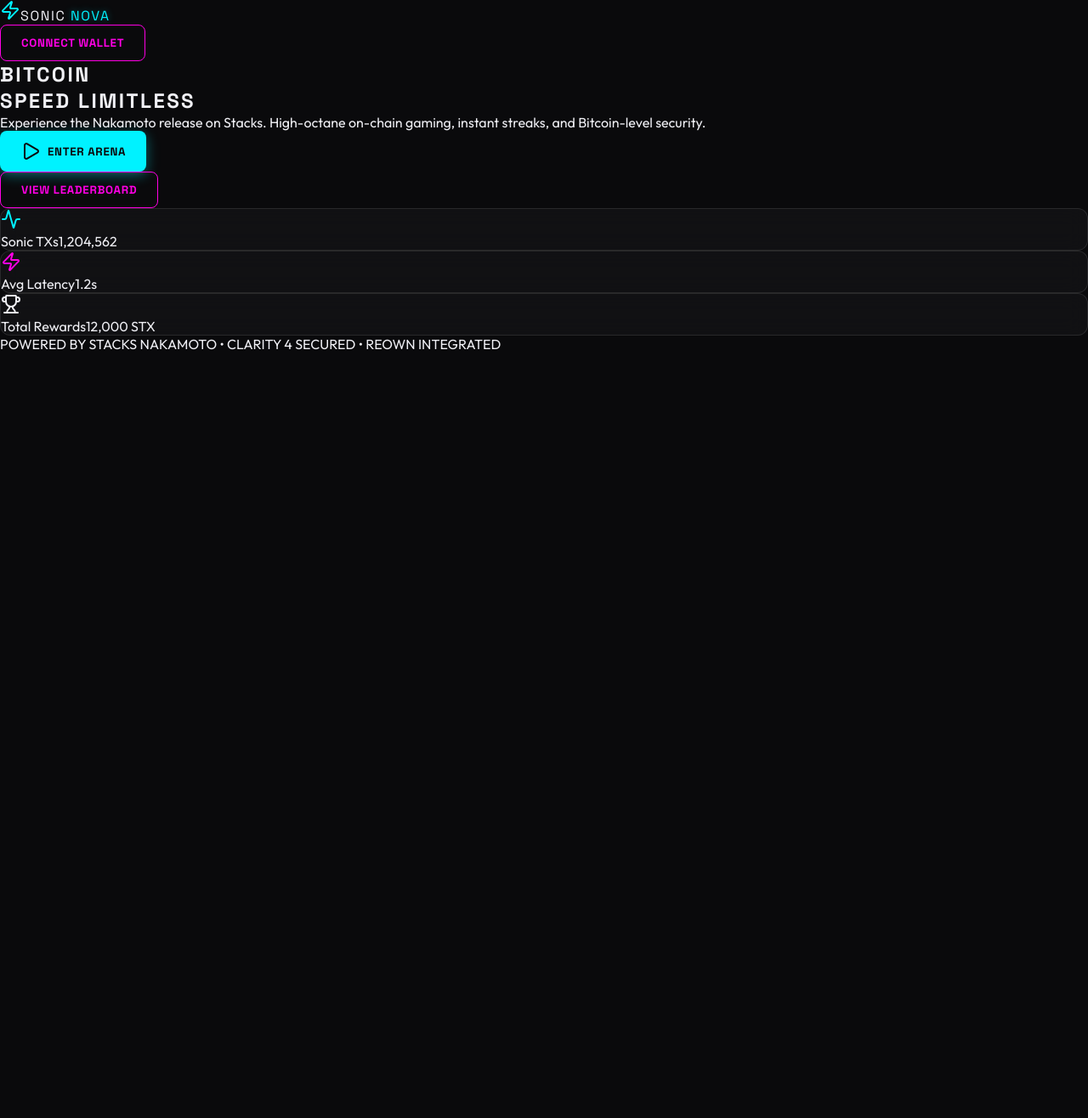
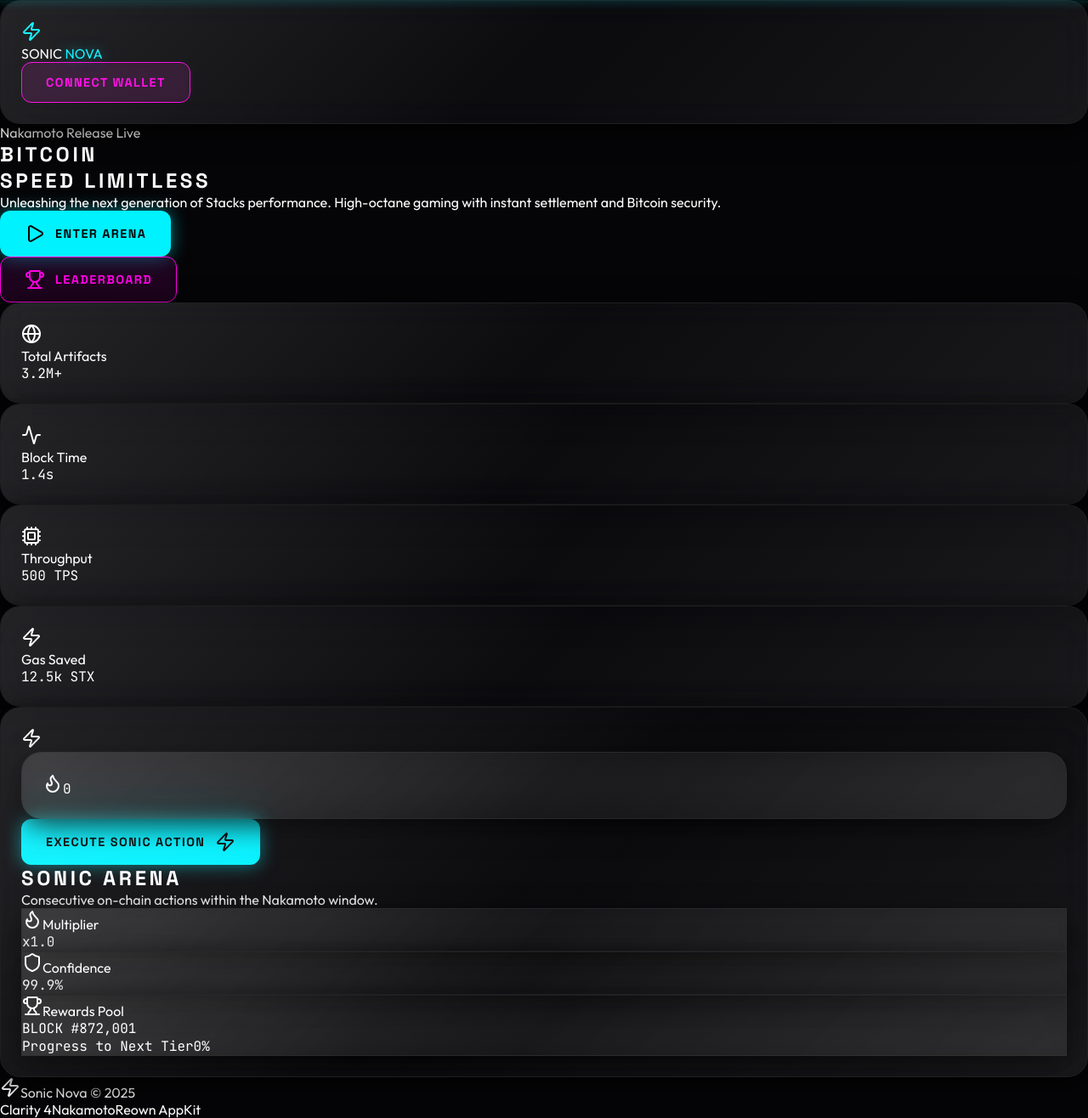
Before and after one commit to Goodnessmbakara/sonic-nova, a Next.js app: page / in a window 1280 px wide. Shown: the whole page at 85% size. Before the commit the page ends 800 px from the top, so only its background shows below. Built offline with nearby package versions, Linux system fonts and the light colour scheme; what @reown/appkit would draw is missing.

Commit message:
style: premium glassmorphism redesign and layout improvements

```diff
--- a/src/app/globals.css
+++ b/src/app/globals.css
@@ -1,21 +1,26 @@
-@import url('https://fonts.googleapis.com/css2?family=Outfit:wght@300;400;600;800&family=Space+Grotesk:wght@300;400;500;700&display=swap');
+@import url('https://fonts.googleapis.com/css2?family=Outfit:wght@300;400;600;800&family=Space+Grotesk:wght@300;400;500;700&family=JetBrains+Mono:wght@400;700&display=swap');
 
 :root {
-  /* Color Palette - Cyberpunk Neon */
-  --bg-deep: #0a0a0c;
-  --bg-surface: #141418;
+  /* Color Palette - Premium Cyberpunk */
+  --bg-deep: #050507;
+  --bg-surface: #0c0c10;
   --primary-neon: #00f2ff;
-  --primary-glow: rgba(0, 242, 255, 0.4);
+  --primary-glow: rgba(0, 242, 255, 0.5);
   --secondary-neon: #ff00e5;
-  --secondary-glow: rgba(255, 0, 229, 0.4);
+  --secondary-glow: rgba(255, 0, 229, 0.5);
   --accent-gold: #ffb800;
-  --text-primary: #f0f0f5;
-  --text-secondary: #9ea0a8;
-  --border-muted: rgba(255, 255, 255, 0.08);
-  --glass-bg: rgba(20, 20, 24, 0.7);
-  --glass-border: rgba(255, 255, 255, 0.1);
-  --success: #00ff66;
-  --error: #ff3333;
+  --accent-glow: rgba(255, 184, 0, 0.4);
+
+  --text-primary: #ffffff;
+  --text-secondary: rgba(255, 255, 255, 0.6);
+  --text-muted: rgba(255, 255, 255, 0.4);
+
+  --glass-bg: rgba(255, 255, 255, 0.03);
+  --glass-border: rgba(255, 255, 255, 0.08);
+  --glass-shine: linear-gradient(135deg, rgba(255,255,255,0.1) 0%, rgba(255,255,255,0) 50%, rgba(255,255,255,0.05) 100%);
+
+  --success: #00ff9d;
+  --error: #ff3e3e;
 }
 
 * {
@@ -24,123 +29,142 @@
   margin: 0;
 }
 
-html,
 body {
-  max-width: 100vw;
-  overflow-x: hidden;
   background: var(--bg-deep);
   color: var(--text-primary);
-  font-family: 'Outfit', -apple-system, BlinkMacSystemFont, Segoe UI, Roboto, Helvetica Neue, Arial, sans-serif;
-  scroll-behavior: smooth;
+  font-family: 'Outfit', sans-serif;
+  overflow-x: hidden;
+  min-height: 100vh;
 }
 
+/* Glassmorphism Styles */
+.glass {
+  background: var(--glass-bg);
+  backdrop-filter: blur(20px) saturate(180%);
+  -webkit-backdrop-filter: blur(20px) saturate(180%);
+  border: 1px solid var(--glass-border);
+  box-shadow: 0 8px 32px 0 rgba(0, 0, 0, 0.8);
+  position: relative;
+  overflow: hidden;
+}
+
+.glass::before {
+  content: "";
+  position: absolute;
+  top: 0;
+  left: 0;
+  right: 0;
+  bottom: 0;
+  background: var(--glass-shine);
+  pointer-events: none;
+  z-index: 1;
+}
+
+.glass-card {
+  border-radius: 24px;
+  padding: 24px;
+}
+
+/* Typography */
 h1, h2, h3, .glitch-text {
   font-family: 'Space Grotesk', sans-serif;
   text-transform: uppercase;
-  letter-spacing: 0.1em;
+  letter-spacing: 0.15em;
+  font-weight: 800;
 }
 
-/* Glassmorphism utility */
-.glass {
-  background: var(--glass-bg);
-  backdrop-filter: blur(12px);
-  -webkit-backdrop-filter: blur(12px);
-  border: 1px solid var(--glass-border);
-  border-radius: 12px;
+.font-mono {
+  font-family: 'JetBrains Mono', monospace;
 }
 
-/* Neon Glows */
+/* Neon Utilites */
+.neon-text-primary {
+  color: var(--primary-neon);
+  text-shadow: 0 0 15px var(--primary-glow);
+}
+
+.neon-text-secondary {
+  color: var(--secondary-neon);
+  text-shadow: 0 0 15px var(--secondary-glow);
+}
+
 .neon-border-primary {
   border: 1px solid var(--primary-neon);
-  box-shadow: 0 0 10px var(--primary-glow), inset 0 0 5px var(--primary-glow);
+  box-shadow: 0 0 20px var(--primary-glow), inset 0 0 10px var(--primary-glow);
 }
 
 .neon-border-secondary {
   border: 1px solid var(--secondary-neon);
-  box-shadow: 0 0 10px var(--secondary-glow), inset 0 0 5px var(--secondary-glow);
-}
-
-.neon-text-primary {
-  color: var(--primary-neon);
-  text-shadow: 0 0 8px var(--primary-glow);
-}
-
-.neon-text-secondary {
-  color: var(--secondary-neon);
-  text-shadow: 0 0 8px var(--secondary-glow);
+  box-shadow: 0 0 20px var(--secondary-glow), inset 0 0 10px var(--secondary-glow);
 }
 
 /* Buttons */
 .sonic-button {
-  padding: 12px 24px;
-  border-radius: 8px;
+  padding: 14px 28px;
+  border-radius: 12px;
   font-weight: 700;
   text-transform: uppercase;
   cursor: pointer;
-  transition: all 0.2s cubic-bezier(0.4, 0, 0.2, 1);
+  transition: all 0.3s cubic-bezier(0.19, 1, 0.22, 1);
   display: flex;
   align-items: center;
   justify-content: center;
-  gap: 8px;
-  border: none;
+  gap: 12px;
+  border: 1px solid transparent;
   font-family: 'Space Grotesk', sans-serif;
-  letter-spacing: 0.05em;
+  letter-spacing: 0.1em;
+  font-size: 0.9rem;
 }
 
 .sonic-button-primary {
   background: var(--primary-neon);
   color: var(--bg-deep);
-  box-shadow: 0 4px 15px var(--primary-glow);
+  box-shadow: 0 0 20px var(--primary-glow);
 }
 
 .sonic-button-primary:hover {
-  transform: translateY(-2px);
-  box-shadow: 0 6px 20px var(--primary-glow);
-  filter: brightness(1.1);
+  transform: translateY(-3px) scale(1.02);
+  box-shadow: 0 0 30px var(--primary-glow);
 }
 
 .sonic-button-secondary {
-  background: transparent;
+  background: rgba(255, 0, 229, 0.1);
   border: 1px solid var(--secondary-neon);
   color: var(--secondary-neon);
+  backdrop-filter: blur(5px);
 }
 
 .sonic-button-secondary:hover {
   background: var(--secondary-neon);
-  color: var(--text-primary);
-  box-shadow: 0 0 15px var(--secondary-glow);
-}
-
-/* Layout Utilities */
-.container-full {
-  width: 100%;
-  max-width: 1200px;
-  margin: 0 auto;
-  padding: 0 20px;
-}
-
-.flex-center {
-  display: flex;
-  align-items: center;
-  justify-content: center;
+  color: #fff;
+  box-shadow: 0 0 20px var(--secondary-glow);
+  transform: translateY(-2px);
 }
 
 /* Animations */
-@keyframes pulse {
-  0% { opacity: 0.4; }
-  50% { opacity: 0.8; }
-  100% { opacity: 0.4; }
+@keyframes float {
+  0%, 100% { transform: translateY(0); }
+  50% { transform: translateY(-20px); }
 }
 
-.animate-pulse-slow {
-  animation: pulse 3s infinite;
+.animate-float {
+  animation: float 6s ease-in-out infinite;
 }
 
-@keyframes slideUp {
-  from { transform: translateY(20px); opacity: 0; }
-  to { transform: translateY(0); opacity: 1; }
+@keyframes scanline {
+  0% { transform: translateY(-100%); }
+  100% { transform: translateY(100%); }
 }
 
-.animate-slide-up {
-  animation: slideUp 0.6s ease-out forwards;
+.scanline {
+  position: fixed;
+  top: 0;
+  left: 0;
+  width: 100%;
+  height: 2px;
+  background: rgba(0, 242, 255, 0.1);
+  box-shadow: 0 0 10px rgba(0, 242, 255, 0.5);
+  z-index: 100;
+  pointer-events: none;
+  animation: scanline 8s linear infinite;
 }
--- a/src/app/page.tsx
+++ b/src/app/page.tsx
@@ -1,90 +1,147 @@
 'use client'
 
-import { Zap, Activity, Trophy, Play } from 'lucide-react'
+import { Zap, Activity, Trophy, Play, Globe, Cpu } from 'lucide-react'
+import Arena from '@/components/Arena'
 
 export default function Home() {
   return (
-    <main className="min-h-screen relative overflow-hidden flex flex-col items-center justify-center p-4">
-      {/* Background Decor */}
-      <div className="absolute top-[-10%] left-[-10%] w-[40%] h-[40%] bg-primary-glow rounded-full blur-[120px] animate-pulse-slow"></div>
-      <div className="absolute bottom-[-10%] right-[-10%] w-[40%] h-[40%] bg-secondary-glow rounded-full blur-[120px] animate-pulse-slow"></div>
+    <main className="min-h-screen relative bg-deep overflow-hidden flex flex-col items-center">
+      {/* Dynamic Background Elements */}
+      <div className="fixed inset-0 pointer-events-none">
+        <div className="absolute top-[-20%] left-[-10%] w-[60%] h-[60%] bg-[radial-gradient(circle,rgba(0,242,255,0.15)_0%,transparent_70%)] animate-float"></div>
+        <div className="absolute bottom-[-10%] right-[-10%] w-[50%] h-[50%] bg-[radial-gradient(circle,rgba(255,0,229,0.1)_0%,transparent_70%)] animate-pulse-slow"></div>
+        <div className="scanline"></div>
+      </div>
 
       {/* Header / Nav */}
-      <nav className="absolute top-0 w-full p-8 flex justify-between items-center max-w-7xl">
-        <div className="flex items-center gap-2">
-          <Zap className="neon-text-primary w-8 h-8" />
-          <span className="text-2xl font-extrabold glitch-text tracking-tighter">
-            Sonic <span className="neon-text-primary">Nova</span>
+      <nav className="sticky top-0 z-50 w-full px-6 py-4 flex justify-center">
+        <div className="glass glass-card w-full max-w-7xl flex justify-between items-center rounded-2xl py-3 px-6">
+          <div className="flex items-center gap-3">
+            <div className="w-10 h-10 rounded-xl bg-primary-neon/10 flex-center border border-primary-neon/30">
+              <Zap className="neon-text-primary w-6 h-6" />
+            </div>
+            <span className="text-2xl font-black tracking-tighter">
+              SONIC <span className="neon-text-primary">NOVA</span>
             </span>
           </div>
           <button className="sonic-button sonic-button-secondary">
             Connect Wallet
           </button>
+        </div>
       </nav>
 
+      {/* Content Container */}
+      <div className="relative z-10 w-full max-w-7xl px-6 flex flex-col items-center">
+
         {/* Hero Section */}
-      <section className="text-center z-10 animate-slide-up">
-        <h1 className="text-6xl md:text-8xl font-black mb-4 leading-tight">
+        <section className="text-center mt-24 md:mt-32 animate-slide-up">
+          <div className="inline-flex items-center gap-2 px-4 py-1 rounded-full bg-primary-neon/10 border border-primary-neon/20 text-primary-neon text-xs font-bold tracking-widest uppercase mb-8">
+            <span className="relative flex h-2 w-2">
+              <span className="animate-ping absolute inline-flex h-full w-full rounded-full bg-primary-neon opacity-75"></span>
+              <span className="relative inline-flex rounded-full h-2 w-2 bg-primary-neon"></span>
+            </span>
+            Nakamoto Release Live
+          </div>
+
+          <h1 className="text-6xl md:text-9xl font-black mb-6 leading-[0.9] tracking-[ -0.05em]">
             BITCOIN <br />
-          <span className="text-transparent bg-clip-text bg-gradient-to-r from-primary-neon to-secondary-neon">
+            <span className="text-transparent bg-clip-text bg-gradient-to-r from-primary-neon via-secondary-neon to-accent-gold">
               SPEED LIMITLESS
             </span>
           </h1>
-        <p className="text-text-secondary text-xl max-w-2xl mx-auto mb-10 font-light">
-          Experience the Nakamoto release on Stacks. High-octane on-chain gaming,
-          instant streaks, and Bitcoin-level security.
+
+          <p className="text-text-secondary text-lg md:text-xl max-w-2xl mx-auto mb-12 font-medium leading-relaxed">
+            Unleashing the next generation of Stacks performance.
+            High-octane gaming with instant settlement and Bitcoin security.
           </p>
 
           <div className="flex flex-col md:flex-row gap-6 justify-center">
-          <button className="sonic-button sonic-button-primary text-xl px-12 py-6">
-            <Play className="fill-current" />
+            <button
+              className="sonic-button sonic-button-primary text-lg px-10 py-5 group"
+              onClick={() => document.getElementById('arena')?.scrollIntoView({ behavior: 'smooth' })}
+            >
+              <Play className="fill-current w-5 h-5 group-hover:scale-110 transition-transform" />
               Enter Arena
             </button>
-          <button className="sonic-button sonic-button-secondary text-xl px-12 py-6">
-            View Leaderboard
+            <button className="sonic-button sonic-button-secondary text-lg px-10 py-5">
+              <Trophy className="w-5 h-5" />
+              Leaderboard
             </button>
           </div>
         </section>
 
-      {/* Stats Counter */}
-      <div className="grid grid-cols-1 md:grid-cols-3 gap-8 mt-20 w-full max-w-5xl">
+        {/* Stats Grid */}
+        <div className="grid grid-cols-1 md:grid-cols-4 gap-4 mt-24 w-full">
           <StatCard
-          icon={<Activity className="neon-text-primary" />}
-          label="Sonic TXs"
-          value="1,204,562"
+            icon={<Globe className="w-5 h-5" />}
+            label="Total Artifacts"
+            value="3.2M+"
+            color="primary"
           />
           <StatCard
-          icon={<Zap className="neon-text-secondary" />}
-          label="Avg Latency"
-          value="1.2s"
+            icon={<Activity className="w-5 h-5" />}
+            label="Block Time"
+            value="1.4s"
+            color="secondary"
           />
           <StatCard
-          icon={<Trophy className="text-accent-gold" />}
-          label="Total Rewards"
-          value="12,000 STX"
+            icon={<Cpu className="w-5 h-5" />}
+            label="Throughput"
+            value="500 TPS"
+            color="gold"
+          />
+          <StatCard
+            icon={<Zap className="w-5 h-5" />}
+            label="Gas Saved"
+            value="12.5k STX"
+            color="primary"
           />
         </div>
 
-      {/* Footer Decoration */}
-      <div className="mt-20 opacity-30 text-xs tracking-widest text-center">
-        POWERED BY STACKS NAKAMOTO • CLARITY 4 SECURED • REOWN INTEGRATED
+        {/* Arena Section */}
+        <section id="arena" className="w-full mt-32 mb-40">
+          <Arena />
+        </section>
       </div>
+
+      {/* Footer */}
+      <footer className="w-full py-12 border-t border-white/5 bg-black/50 backdrop-blur-xl">
+        <div className="max-w-7xl mx-auto px-6 flex flex-col md:flex-row justify-between items-center gap-8">
+          <div className="flex items-center gap-2 opacity-50">
+            <Zap className="w-4 h-4" />
+            <span className="text-sm font-bold tracking-widest uppercase">Sonic Nova &copy; 2025</span>
+          </div>
+          <div className="flex gap-8 text-xs font-bold tracking-[0.2em] uppercase opacity-30">
+            <span>Clarity 4</span>
+            <span>Nakamoto</span>
+            <span>Reown AppKit</span>
+          </div>
+        </div>
+      </footer>
     </main>
   )
 }
 
-function StatCard({ icon, label, value }: { icon: React.ReactNode, label: string, value: string }) {
+function StatCard({ icon, label, value, color }: { icon: React.ReactNode, label: string, value: string, color: 'primary' | 'secondary' | 'gold' }) {
+  const colors = {
+    primary: 'border-b-primary-neon text-primary-neon',
+    secondary: 'border-b-secondary-neon text-secondary-neon',
+    gold: 'border-b-accent-gold text-accent-gold'
+  }
+
   return (
-    <div className="glass p-6 flex flex-col items-center gap-2 border-l-4 border-l-primary-neon">
-      <div className="p-3 rounded-full bg-white/5 mb-2">
+    <div className="glass glass-card flex flex-col gap-4 border-b-2 transition-transform hover:-translate-y-1">
+      <div className={cn("inline-flex w-10 h-10 rounded-xl bg-white/5 flex-center border border-white/10", colors[color])}>
         {icon}
       </div>
-      <span className="text-text-secondary uppercase text-xs tracking-widest font-bold">
-        {label}
-      </span>
-      <span className="text-3xl font-black font-mono tracking-tighter">
-        {value}
-      </span>
+      <div>
+        <p className="text-[10px] font-black tracking-widest uppercase text-text-muted mb-1">{label}</p>
+        <p className="text-2xl font-bold font-mono tracking-tighter">{value}</p>
+      </div>
     </div>
   )
 }
+
+function cn(...inputs: any[]) {
+  return inputs.filter(Boolean).join(' ')
+}
--- /dev/null
+++ b/src/components/Arena.tsx
@@ -0,0 +1,136 @@
+'use client'
+
+import { useState } from 'react'
+import { Zap, Shield, Flame, Trophy, Loader2 } from 'lucide-react'
+import { clsx, type ClassValue } from 'clsx'
+import { twMerge } from 'tailwind-merge'
+
+function cn(...inputs: ClassValue[]) {
+  return twMerge(clsx(inputs))
+}
+
+export default function Arena() {
+  const [streak, setStreak] = useState(0)
+  const [isCharging, setIsCharging] = useState(false)
+
+  const handleSonicAction = () => {
+    setIsCharging(true)
+    setTimeout(() => {
+      setStreak(s => s + 1)
+      setIsCharging(false)
+    }, 600)
+  }
+
+  return (
+    <div className="w-full max-w-5xl mx-auto">
+      <div className="glass glass-card relative p-8 md:p-12">
+        {/* Background Glows */}
+        <div className="absolute top-0 right-0 w-64 h-64 bg-primary-glow rounded-full blur-[100px] opacity-10"></div>
+        <div className="absolute bottom-0 left-0 w-64 h-64 bg-secondary-glow rounded-full blur-[100px] opacity-10"></div>
+
+        <div className="flex flex-col lg:flex-row gap-12 items-center">
+
+          {/* Left Side: Game Visuals */}
+          <div className="flex-1 flex flex-col items-center">
+            <div className={cn(
+              "relative w-64 h-64 rounded-full flex-center transition-all duration-500",
+              streak > 0 ? "neon-border-primary" : "border-2 border-white/5",
+              isCharging && "scale-90"
+            )}>
+              {/* Inner Rings */}
+              <div className={cn(
+                "absolute inset-4 rounded-full border border-white/5 transition-all duration-500",
+                isCharging && "border-primary-neon animate-spin-slow"
+              )}></div>
+
+              {/* Pulsing Core */}
+              <div className={cn(
+                "absolute inset-0 rounded-full bg-primary-glow blur-2xl transition-opacity duration-500",
+                streak > 0 ? "opacity-30" : "opacity-0",
+                isCharging && "opacity-80"
+              )}></div>
+
+              <div className="relative z-10 flex flex-col items-center">
+                {isCharging ? (
+                  <Loader2 className="w-20 h-20 neon-text-primary animate-spin" />
+                ) : (
+                  <Zap className={cn(
+                    "w-20 h-20 transition-all duration-500 transform",
+                    streak > 0 ? "neon-text-primary scale-110 rotate-12" : "text-white/10"
+                  )} />
+                )}
+              </div>
+
+              {/* Streak Badge */}
+              <div className="absolute -top-2 -right-2 glass glass-card bg-secondary-neon/20 border-secondary-neon/40 px-5 py-2 rounded-2xl flex items-center gap-2 transform rotate-12">
+                <Flame className="w-5 h-5 text-secondary-neon fill-current" />
+                <span className="text-2xl font-black font-mono">{streak}</span>
+              </div>
+            </div>
+
+            <button
+              onClick={handleSonicAction}
+              disabled={isCharging}
+              className={cn(
+                "sonic-button sonic-button-primary mt-12 w-full max-w-sm py-6 text-xl",
+                isCharging && "opacity-50"
+              )}
+            >
+              {isCharging ? "Broadcasting..." : "Execute Sonic Action"}
+              {!isCharging && <Zap className="w-5 h-5" />}
+            </button>
+          </div>
+
+          {/* Right Side: Info & Stats */}
+          <div className="flex-1 w-full space-y-6">
+            <div>
+              <h2 className="text-3xl font-black mb-2 tracking-tighter">SONIC ARENA</h2>
+              <p className="text-text-secondary">Consecutive on-chain actions within the Nakamoto window.</p>
+            </div>
+
+            <div className="grid grid-cols-1 md:grid-cols-2 gap-4">
+              <div className="glass bg-white/5 rounded-2xl p-6 border-white/10">
+                <div className="flex items-center gap-3 mb-2">
+                  <Flame className="w-4 h-4 text-secondary-neon" />
+                  <span className="text-xs font-black tracking-widest text-text-muted uppercase">Multiplier</span>
+                </div>
+                <div className="text-3xl font-bold font-mono text-secondary-neon">
+                  x{(1 + streak * 0.1).toFixed(1)}
+                </div>
+              </div>
+
+              <div className="glass bg-white/5 rounded-2xl p-6 border-white/10">
+                <div className="flex items-center gap-3 mb-2">
+                  <Shield className="w-4 h-4 text-primary-neon" />
+                  <span className="text-xs font-black tracking-widest text-text-muted uppercase">Confidence</span>
+                </div>
+                <div className="text-3xl font-bold font-mono text-primary-neon">99.9%</div>
+              </div>
+            </div>
+
+            <div className="glass bg-primary-neon/5 rounded-2xl p-6 border-primary-neon/20">
+              <div className="flex justify-between items-center mb-4">
+                <div className="flex items-center gap-2">
+                  <Trophy className="w-5 h-5 text-accent-gold" />
+                  <span className="text-sm font-bold tracking-widest uppercase">Rewards Pool</span>
+                </div>
+                <span className="text-xs font-mono text-text-muted">BLOCK #872,001</span>
+              </div>
+              <div className="h-2 w-full bg-white/5 rounded-full overflow-hidden">
+                <div
+                  className="h-full bg-gradient-to-r from-primary-neon to-secondary-neon transition-all duration-1000"
+                  style={{ width: `${Math.min(streak * 5, 100)}%` }}
+                ></div>
+              </div>
+              <div className="flex justify-between mt-3 text-xs font-mono">
+                <span className="text-text-secondary">Progress to Next Tier</span>
+                <span className="text-primary-neon">{Math.min(streak * 5, 100)}%</span>
+              </div>
+            </div>
+          </div>
+
+        </div>
+      </div>
+    </div>
+  )
+}
```
Also changed, not shown: 1 other file (tests, documents, lock files or other folders). Lines whose indentation alone changed are shown as unchanged.
